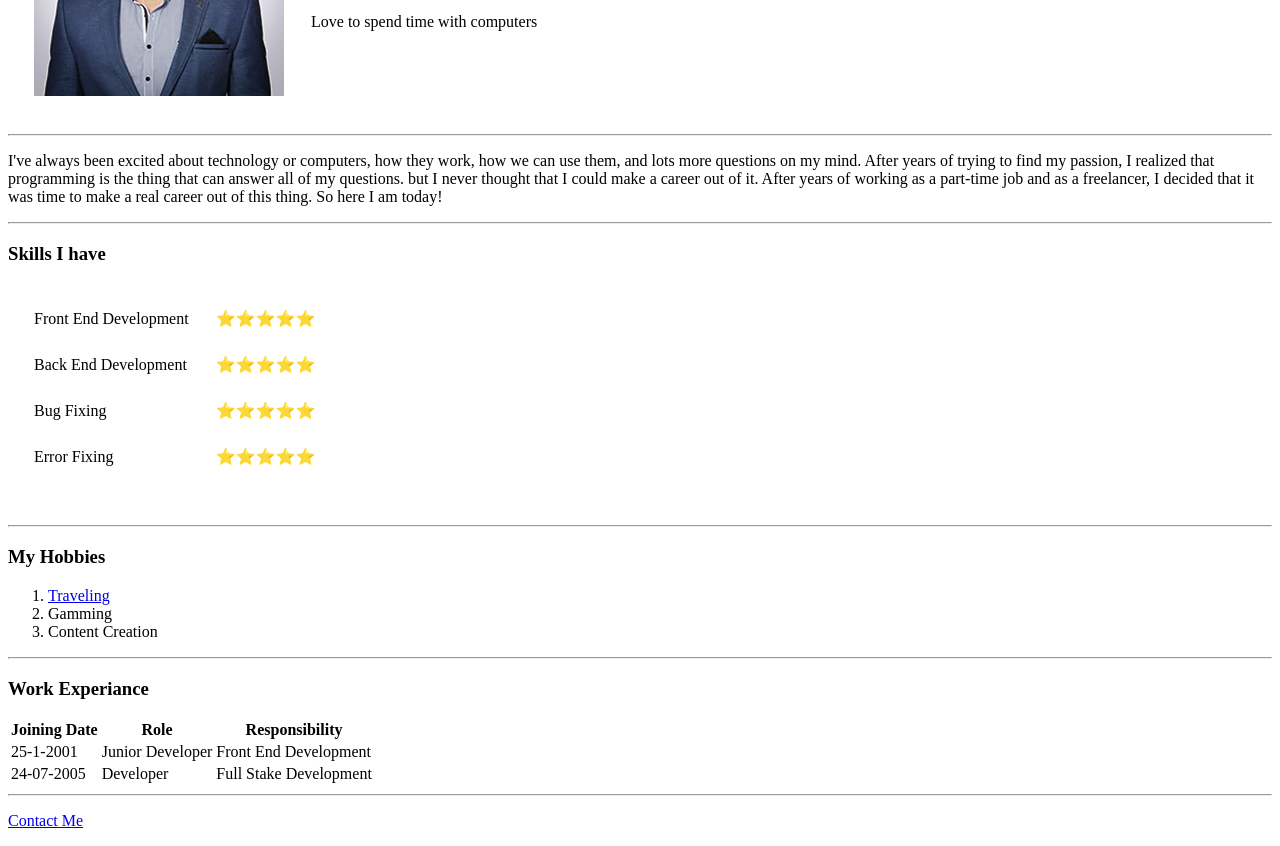
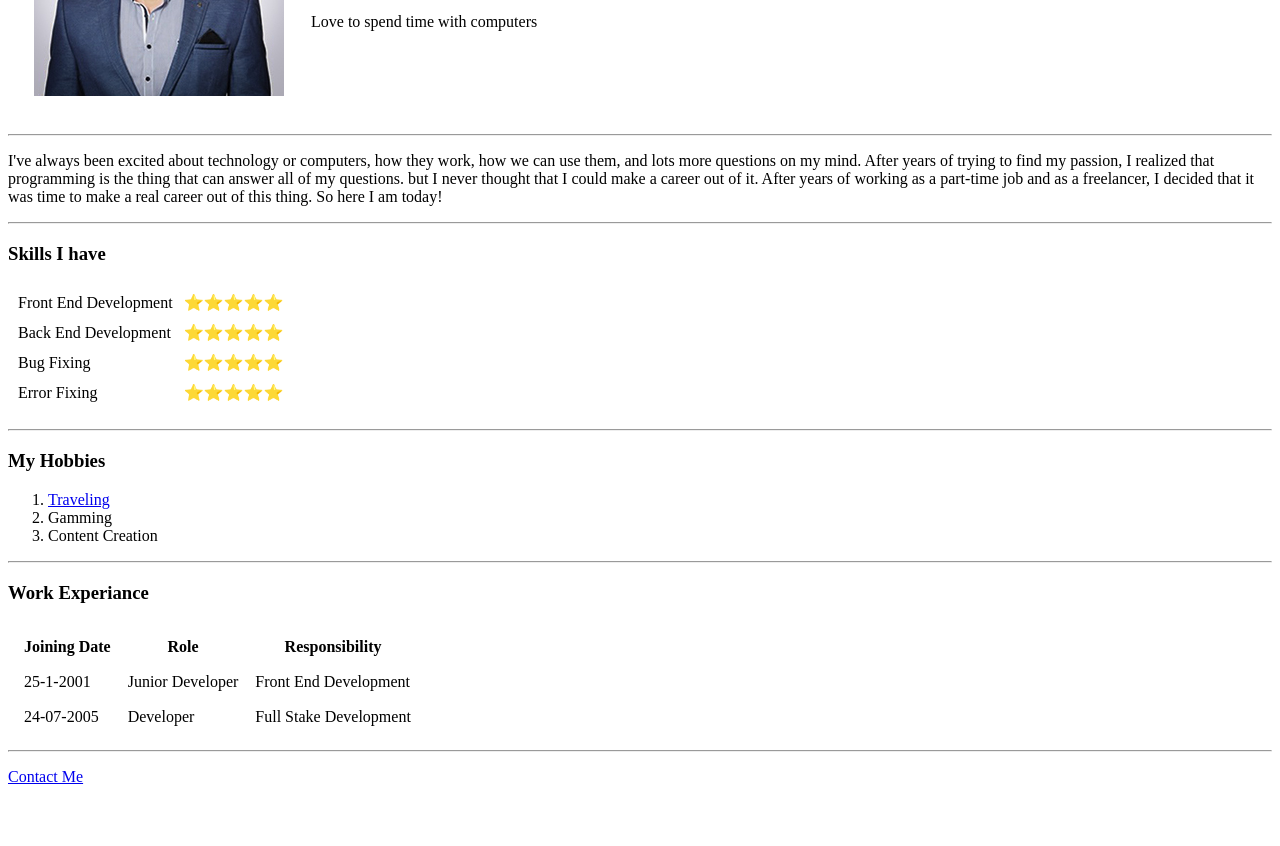
Before and after one commit to deve-rashed/info, a plain HTML site: page index.html in a window 1280 px wide. Shown: the part 188-1034 px from the top of the page. After the commit the page ends 990 px from the top, so only its background shows below. Drawn offline with Linux system fonts and the light colour scheme.

Commit message:
Update index.html

```diff
--- a/index.html
+++ b/index.html
@@ -24,7 +24,7 @@
 After years of working as a part-time job and as a freelancer, I decided that it was time to make a real career out of this thing. So here I am today!</p>
     <hr>
     <h3> Skills I have</h3>
-    <table cellspacing="25px">
+    <table cellspacing="9px">
         <tr>
             <td>Front End Development</td>
             <td>⭐⭐⭐⭐⭐</td>
@@ -55,7 +55,7 @@ After years of working as a part-time job and as a freelancer, I decided that it
     </ol>
     <hr>
     <h3>Work Experiance</h3>
-    <table>
+    <table cellspacing="15px">
         <thead>
             <tr>
                 <th>Joining Date</th>
```
